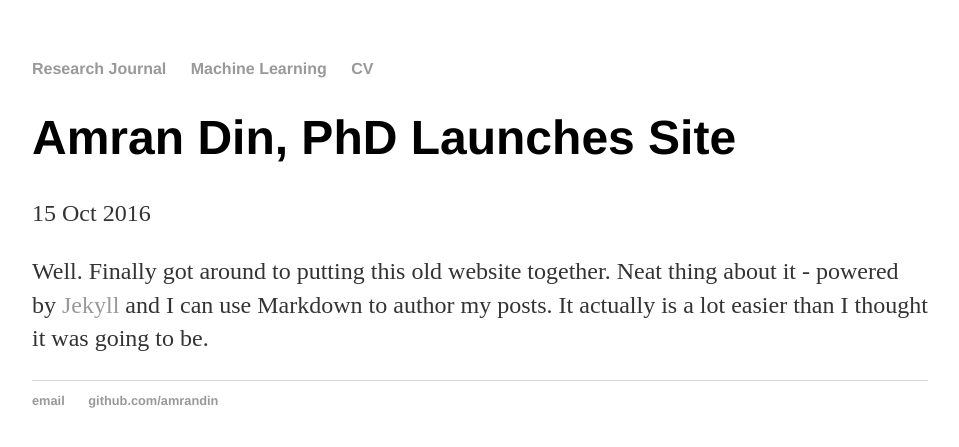
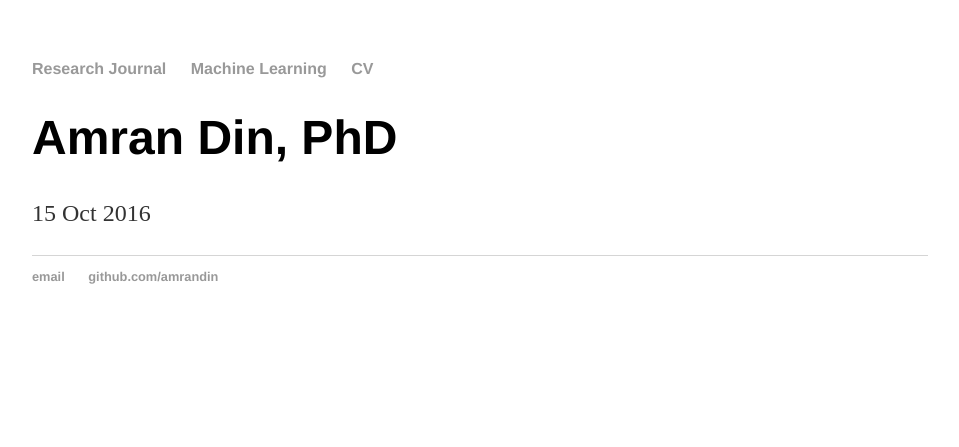
Before and after one commit to amrandin/amrandin.github.io, a Jekyll site: the page built from _posts/2016-10-15-Amran-Din-site-launched.md, in a window 1280 px wide. Shown: the top 447 px of the page, without its empty margins (160-1119 px from the left). Built offline with Jekyll 4.4.1, drawn with Linux system fonts in a browser that asks for light colours.

Commit message:
Update 2016-10-15-Amran-Din-site-launched.md

```diff
--- a/_posts/2016-10-15-Amran-Din-site-launched.md
+++ b/_posts/2016-10-15-Amran-Din-site-launched.md
@@ -1,7 +1,5 @@
 ---
 layout: post
-title: "Amran Din, PhD Launches Site"
+title: "Amran Din, PhD"
 date: 2016-10-15
 ---
-
-Well. Finally got around to putting this old website together. Neat thing about it - powered by [Jekyll](http://jekyllrb.com) and I can use Markdown to author my posts. It actually is a lot easier than I thought it was going to be.
```
